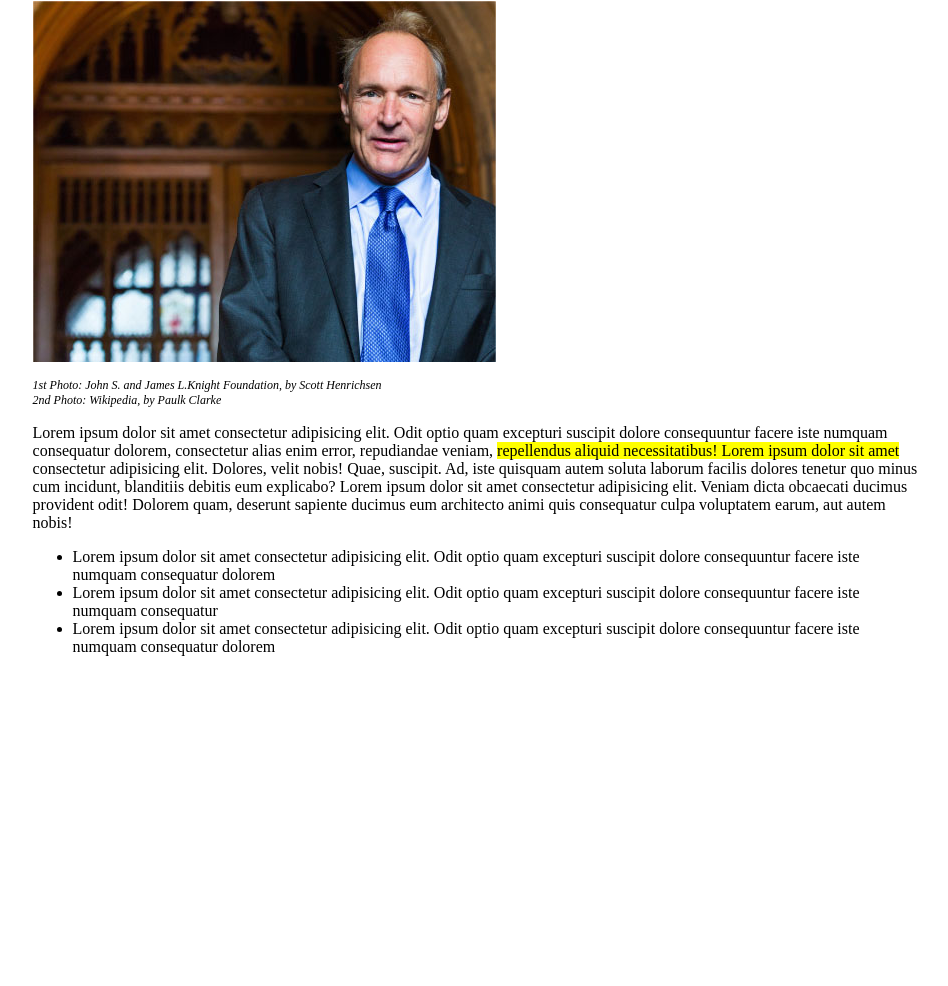
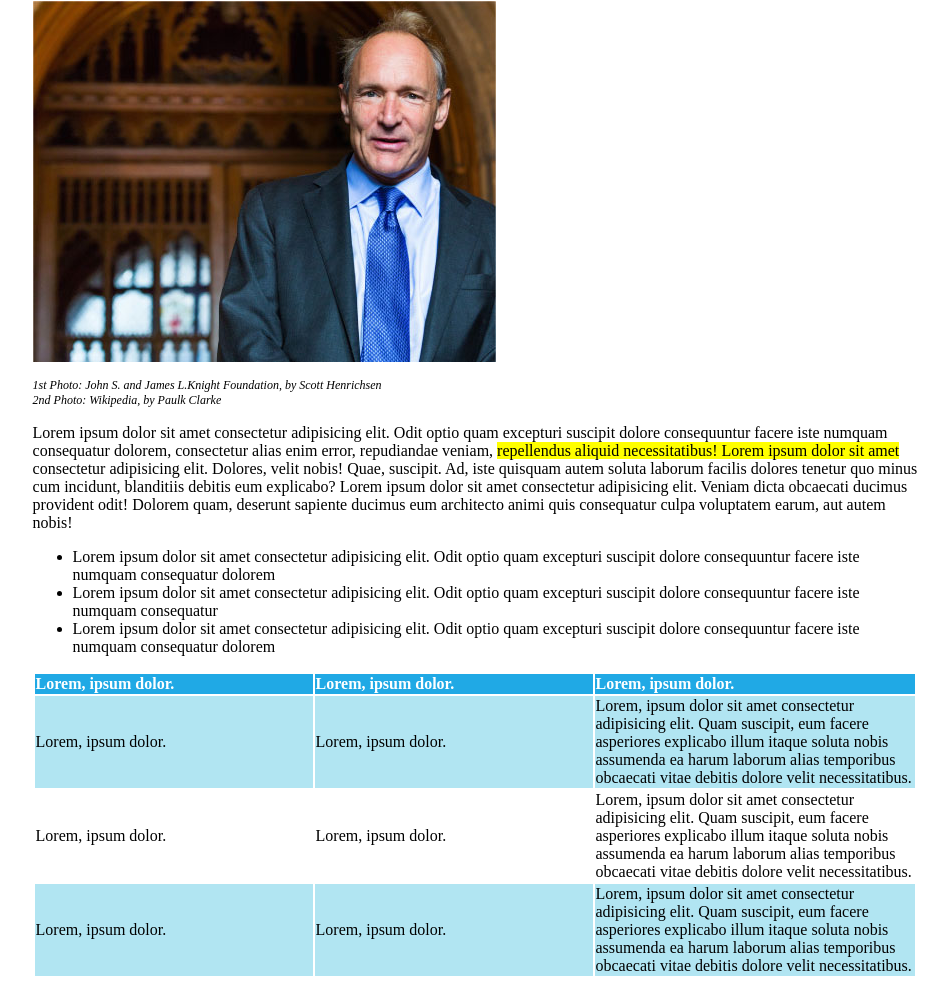
Before and after one commit to PaoloZampa/html-css-booleaner, a plain HTML site: page index.html in a window 1280 px wide. Shown: the part 888-1874 px from the top of the page, without its empty margins (165-1113 px from the left). Before the commit the page ends 1560 px from the top, so only its background shows below. Drawn offline with Linux system fonts and the light colour scheme.

Commit message:
add table html-css-booleaner

```diff
--- a/css/style.css
+++ b/css/style.css
@@ -1,7 +1,3 @@
-body{
-    text-align: left;
-    font-style: inherit;
-}
 
 #app-header{
     background-image: url(../img/pattern.png);
@@ -40,3 +36,18 @@ h4{
 .yellow{
     background-color: #ffff00;
 }
+
+#table td{
+    width: 5%;
+}
+
+
+#table th {
+    text-align: left;
+    background-color: #20a9e5;
+    color: white;
+  }
+
+.bluetable{
+    background-color: #b1e5f2;
+}
--- a/index.html
+++ b/index.html
@@ -78,6 +78,56 @@
                         facere iste numquam consequatur dolorem</li>
                 </ul>
             </section>
+
+            <!-- tabella -->
+            <section>
+                <table id="table">
+                    <thead>
+                        <tr>
+                            <th>Lorem, ipsum dolor.</th>
+                            <th>Lorem, ipsum dolor.</th>
+                            <th>Lorem, ipsum dolor.</th>
+                        </tr>
+                    </thead>
+                    <tbody class="bluetable">
+                        <tr>
+                            <td>Lorem, ipsum dolor.</td>
+                            <td>Lorem, ipsum dolor.</td>
+                            <td>Lorem, ipsum dolor sit amet consectetur
+                                adipisicing elit. Quam suscipit, eum facere
+                                asperiores explicabo illum itaque soluta nobis
+                                assumenda ea harum laborum alias temporibus
+                                obcaecati vitae debitis dolore velit
+                                necessitatibus.</td>
+                        </tr>
+                    </tbody>
+                    <tbody>
+                        <tr>
+                            <td>Lorem, ipsum dolor.</td>
+                            <td>Lorem, ipsum dolor.</td>
+                            <td>Lorem, ipsum dolor sit amet consectetur
+                                adipisicing elit. Quam suscipit, eum facere
+                                asperiores explicabo illum itaque soluta nobis
+                                assumenda ea harum laborum alias temporibus
+                                obcaecati vitae debitis dolore velit
+                                necessitatibus.</td>
+                        </tr>
+                    </tbody>
+                    <tfoot class="bluetable">
+                        <tr>
+                            <td>Lorem, ipsum dolor.</td>
+                            <td>Lorem, ipsum dolor.</td>
+                            <td>Lorem, ipsum dolor sit amet consectetur
+                                adipisicing elit. Quam suscipit, eum facere
+                                asperiores explicabo illum itaque soluta nobis
+                                assumenda ea harum laborum alias temporibus
+                                obcaecati vitae debitis dolore velit
+                                necessitatibus.</td>
+                        </tr>
+                    </tfoot>
+
+                </table>
+            </section>
         </main>
         <!-- /#app-main -->
         <footer id="app-footer"></footer>
```
